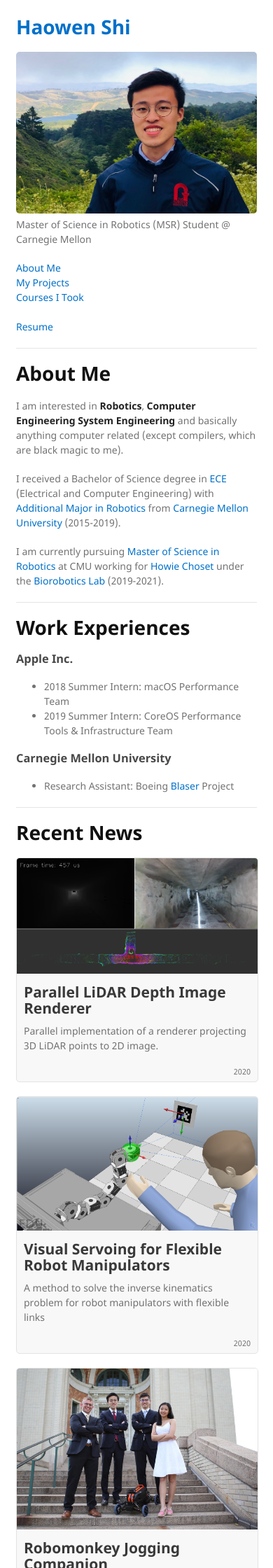
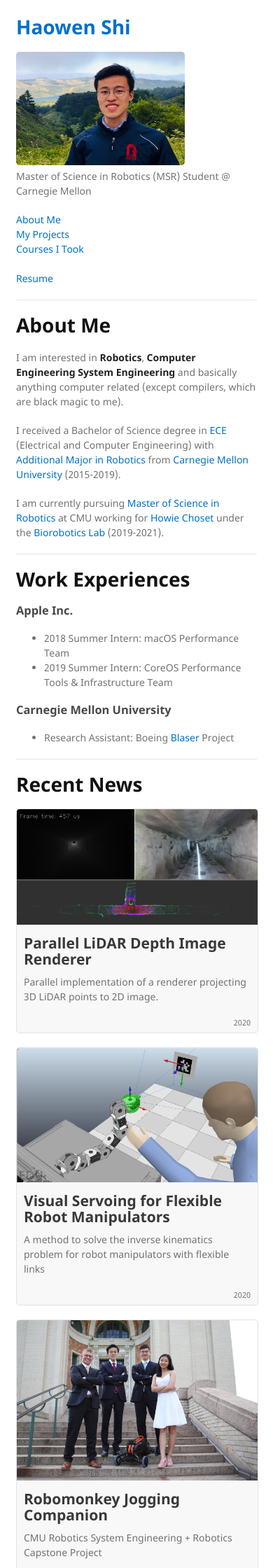
Before and after one commit to harveybia/haowensh.github.io, a Jekyll site: the page built from index.md, in a window 390 px wide. Shown: the top 2240 px of the page at 70% size. Built offline with Jekyll 4.4.1, drawn with Linux system fonts in a browser that asks for light colours.

Commit message:
smaller portrait on mobile dev

```diff
--- a/_sass/jekyll-theme-minimal.scss
+++ b/_sass/jekyll-theme-minimal.scss
@@ -274,6 +274,10 @@ img.portrait {
   pre, code {
     word-wrap:normal;
   }
+
+  img.portrait {
+    width: 70%;
+  }
 }
 
 @media print, screen and (max-width: 480px) {
```
